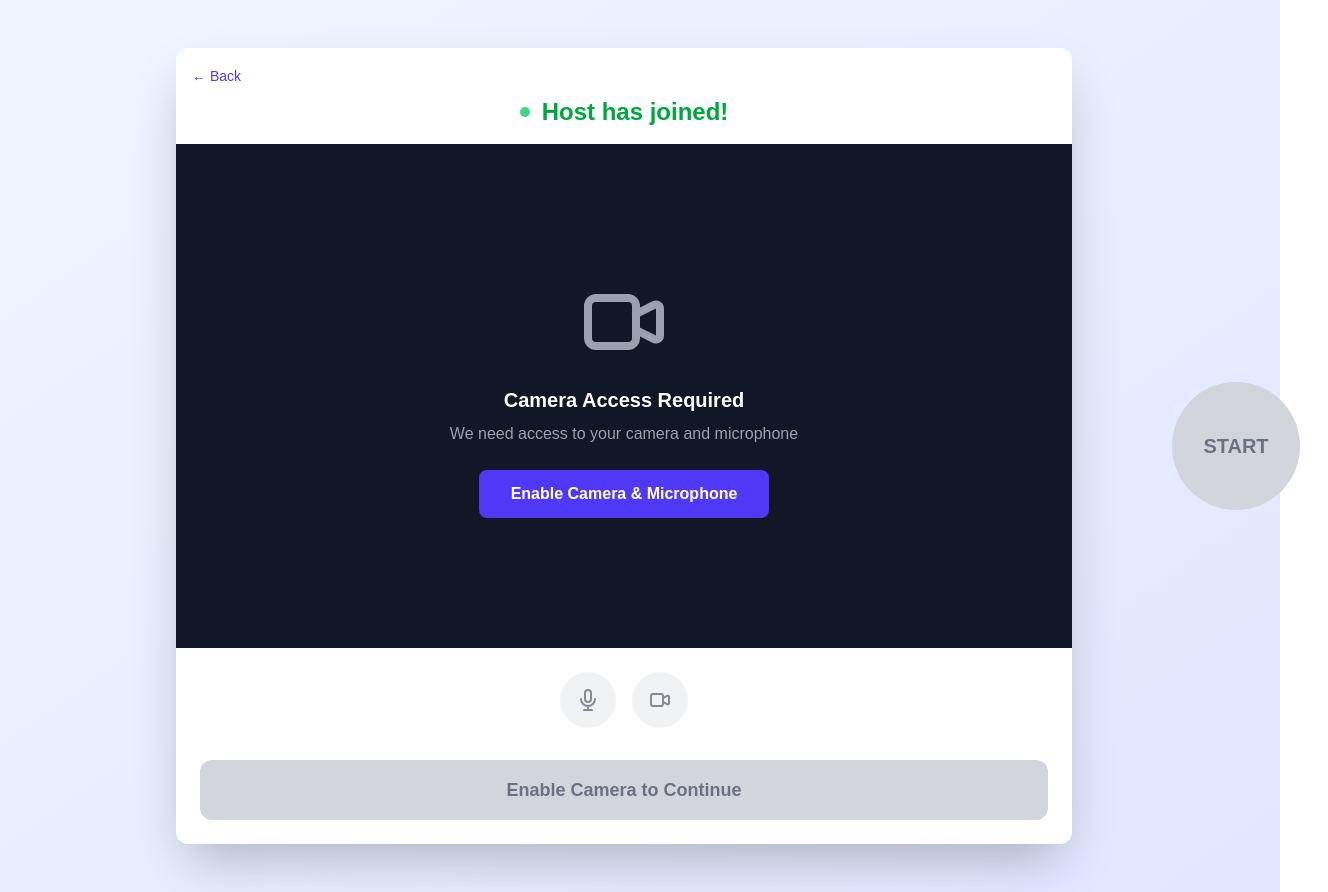
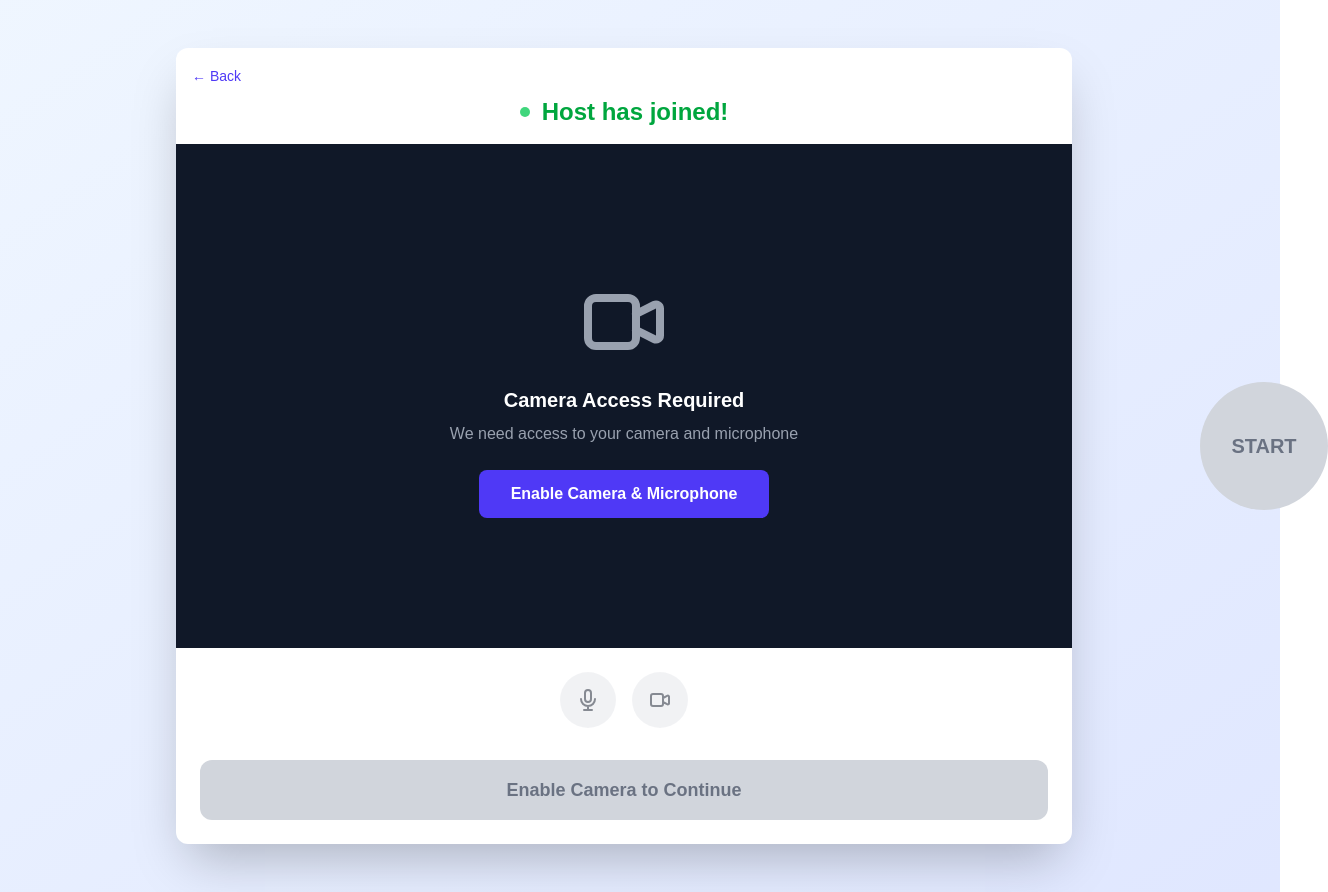
Before and after one commit to PaulP1406/IntervU_frontend, a Next.js app in the folder intervu/: page /waiting-room in a window 1280 px wide. Shown: the whole page, 1328 px wide, since content can reach past the window. Built offline with nearby package versions, Linux system fonts and the light colour scheme.

Commit message:
style changes

```diff
--- a/intervu/src/app/waiting-room/page.tsx
+++ b/intervu/src/app/waiting-room/page.tsx
@@ -139,7 +139,7 @@ export default function WaitingRoomPage() {
   return (
     <div className="min-h-screen bg-gradient-to-br from-blue-50 to-indigo-100 dark:from-gray-900 dark:to-gray-800 py-12 px-4">
       <div className="container mx-auto max-w-7xl">
-        <div className="flex items-center justify-center gap-25">
+        <div className="flex items-center justify-center gap-32">
           {/* Countdown Timer - Far Left */}
           <div className="w-24 h-24 flex items-center justify-center flex-shrink-0">
             {countdown !== null && (
```
